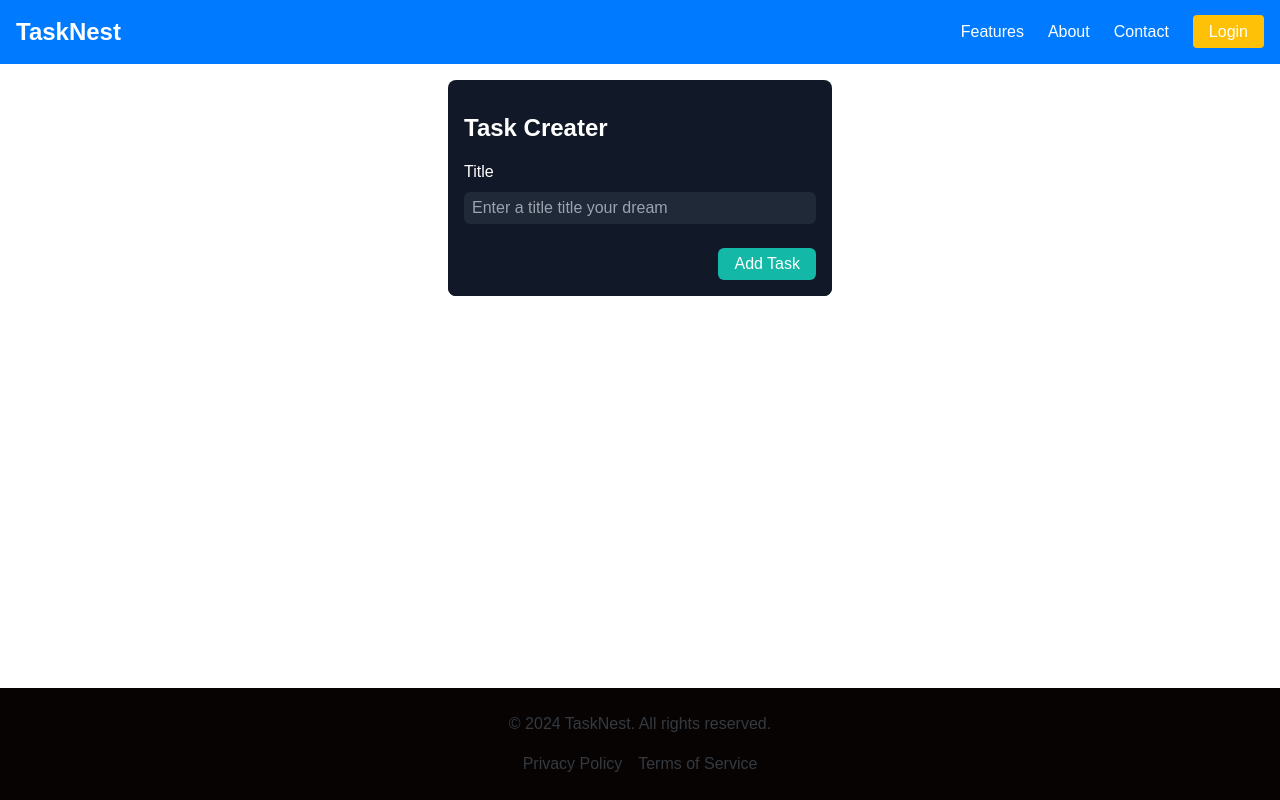
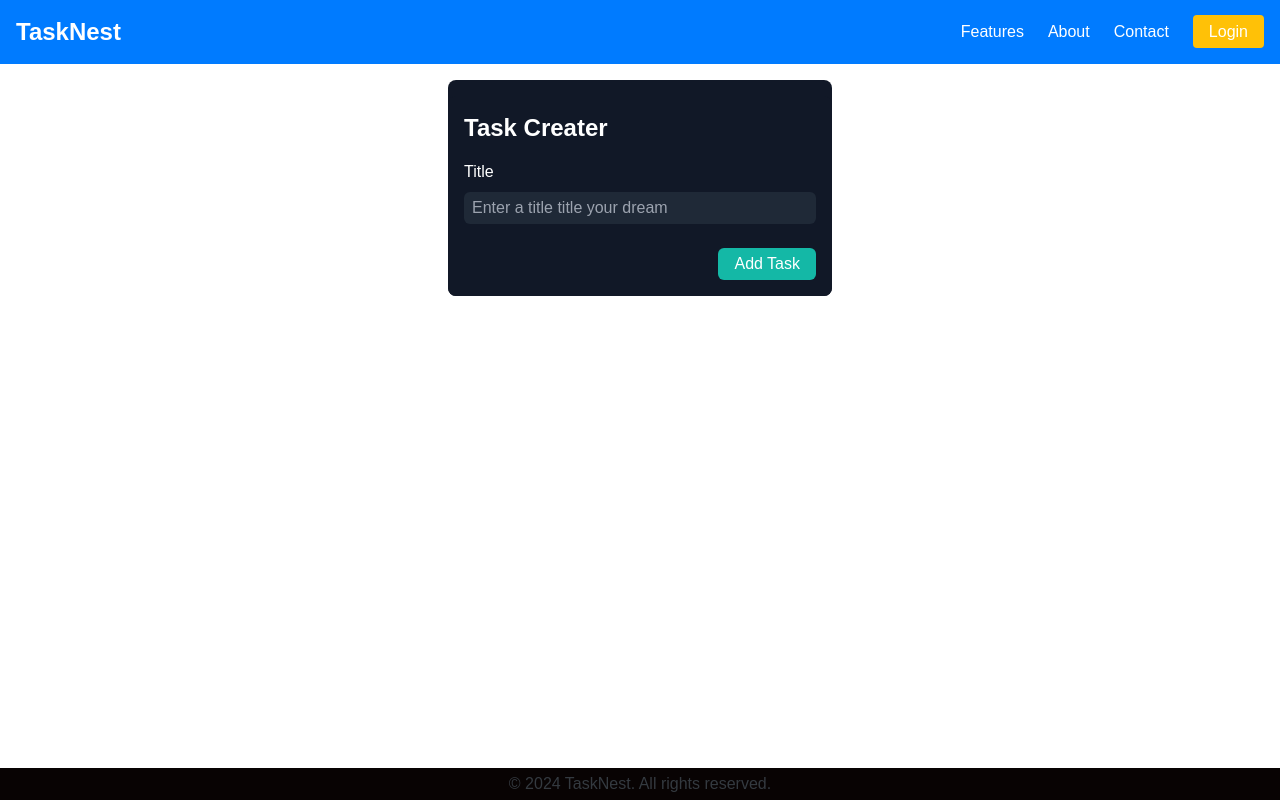
Before and after one commit to Hamza123Hussain/tasknest, a Next.js app: page / in a window 1280 px wide. Built offline with nearby package versions, Linux system fonts and the light colour scheme.

Commit message:
removed unnesscary text

```diff
--- a/components/Footer.tsx
+++ b/components/Footer.tsx
@@ -2,21 +2,9 @@ import React from 'react'
 
 const Footer = () => {
   return (
-    <footer className="bg-[#080303] text-[#343A40] p-6 mt-12 fixed bottom-0 w-full">
+    <footer className="bg-[#080303] text-[#343A40] p-1  fixed bottom-0 w-full">
       <div className="container mx-auto text-center">
         <p>&copy; 2024 TaskNest. All rights reserved.</p>
-        <ul className="flex justify-center space-x-4 mt-4">
-          <li>
-            <a href="#privacy" className="hover:text-[#28A745]">
-              Privacy Policy
-            </a>
-          </li>
-          <li>
-            <a href="#terms" className="hover:text-[#28A745]">
-              Terms of Service
-            </a>
-          </li>
-        </ul>
       </div>
     </footer>
   )
```
